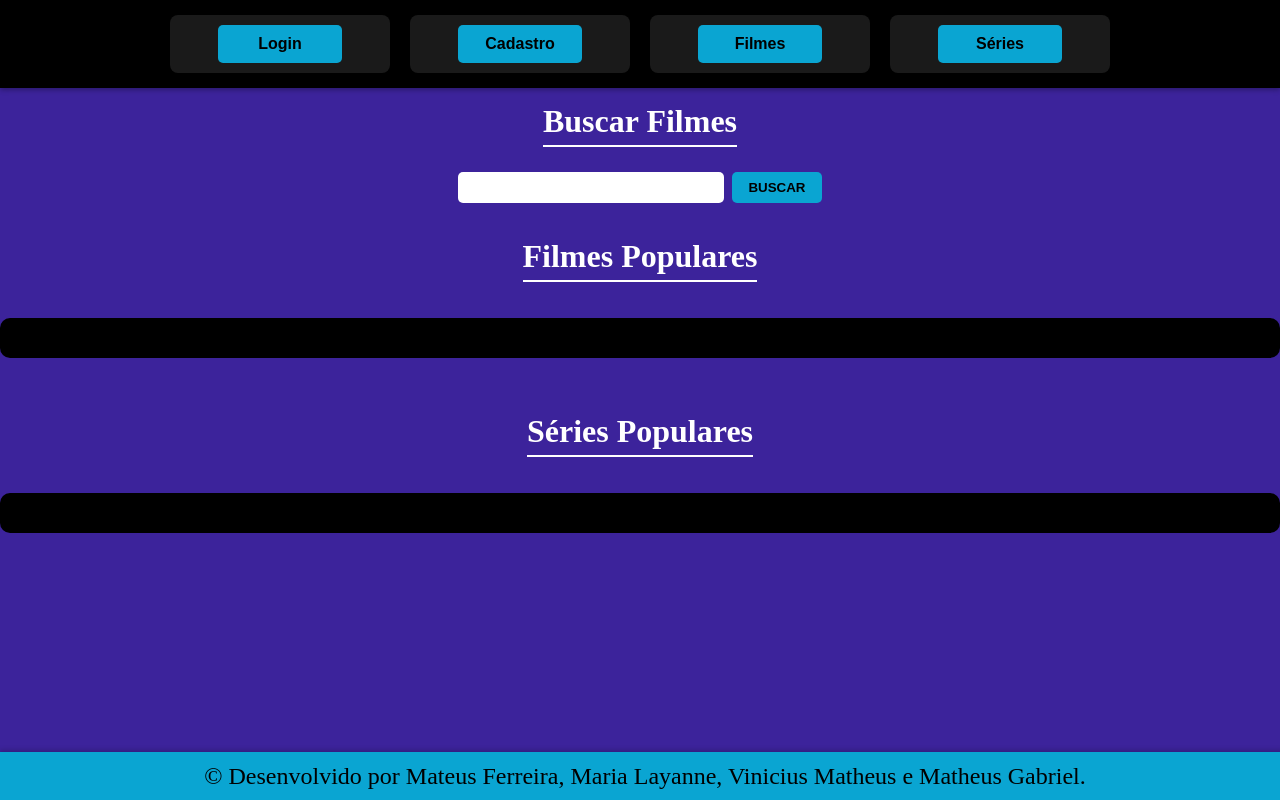
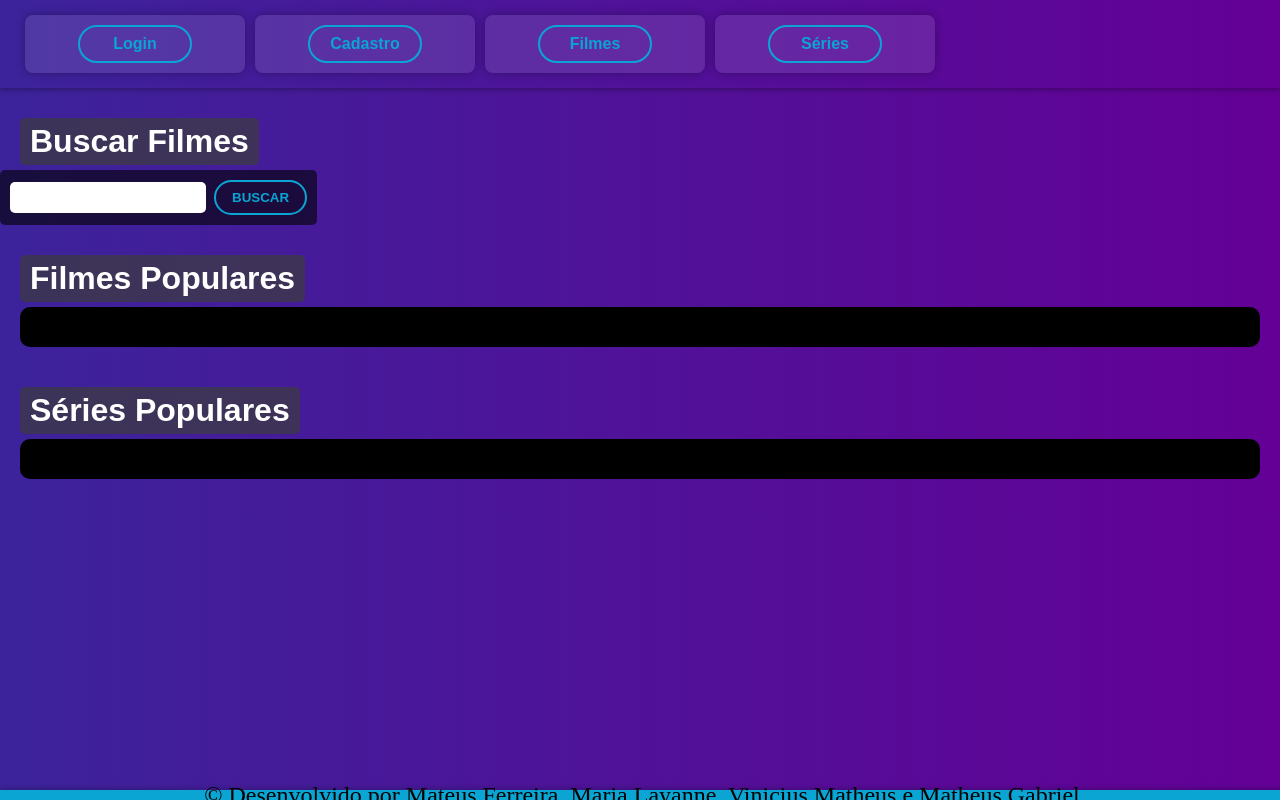
Before and after one commit to mateusferreiraof/unima_engenharia_de_software, a Flask app: template PROJETO/templates/homepage.html in a window 1280 px wide. Run offline with Flask 3, Linux system fonts and the light colour scheme; the template is opened without the code that fills it, so the values that code supplies are empty.

Commit message:
Update homepage.css

```diff
--- a/PROJETO/static/homepage.css
+++ b/PROJETO/static/homepage.css
@@ -1,4 +1,5 @@
 body {
+  background-image: linear-gradient(to right, rgb(60, 35, 155), rgb(100, 0, 150));
   background-color: rgb(60, 35, 155);
   color: white;
   font-family: Arial, sans-serif;
@@ -7,16 +8,29 @@ body {
 }
 
 header {
-  background-color: black;
-  padding: 10px 0;
+  background-image: linear-gradient(to right, rgb(60, 35, 155), rgb(100, 0, 150));
+  background-color: rgb(60, 35, 155);
+  padding: 10px 20px;
   box-shadow: 0 2px 5px rgba(0, 0, 0, 0.3);
+  display: flex;
+  justify-content: space-between;
+  align-items: center;
+}
+
+.site-title {
+  margin: 0;
+  color: white;
+  font-family: Arial, Helvetica, sans-serif;
+  font-size: 2em;
+  text-align: left;
+  flex-shrink: 0;
 }
 
 nav ul {
   list-style-type: none;
   display: flex;
-  justify-content: center;
-  gap: 20px;
+  justify-content: flex-end;
+  gap: 10px;
   padding: 5px;
   margin: 0;
 }
@@ -24,49 +38,92 @@ nav ul {
 nav a {
   font-family: Arial, Helvetica, sans-serif;
   text-decoration: none;
-  color: black;
+  color: rgb(10, 165, 210);
   font-weight: bold;
-  padding: 10px 12px;
-  border-radius: 5px;
-  background-color: rgb(10, 165, 210);
-  transition: background-color 0.3s;
+  padding: 8px 15px;
+  border: 2px solid rgb(10, 165, 210);
+  border-radius: 20px;
+  background-color: transparent;
+  transition: background-color 0.3s, color 0.3s, border-color 0.3s;
   display: inline-block;
-  min-width: 100px;
+  min-width: 80px;
   text-align: center;
 }
 
 nav a:hover {
-  background-color: rgb(8, 140, 180);
+  background-color: rgb(10, 165, 210);
+  color: black;
+  border-color: rgb(10, 165, 210);
+}
+
+.search-section {
+  background-image: url('../static/imagens/imagem-pipoca.jpeg');
+  background-size: 110%;
+  background-position: center;
+  background-repeat: no-repeat;
+  padding: 60px 20px;
+  text-align: left;
+  display: flex;
+  flex-direction: column;
+  align-items: flex-start;
+  box-shadow: 0 2px 5px rgba(0, 0, 0, 0.3);
+  margin-bottom: 20px;
+}
+
+.search-section h1,
+.search-section .search-description {
+    margin: 0;
+    margin-bottom: 10px;
+    border-bottom: none;
+    padding: 5px 10px;
+    color: white;
+    font-family: Arial, Helvetica, sans-serif;
+    display: block;
+    width: fit-content;
+    background-color: rgba(60, 60, 60, 0.7);
+    border-radius: 5px;
+    text-align: left;
+}
+
+.search-section h1 {
+    margin-top: 0;
 }
 
 form {
-  margin: 5px auto 20px auto;
+  margin: 0;
   display: flex;
-  justify-content: center;
+  justify-content: flex-start;
   align-items: center;
   gap: 8px;
+  background-color: rgba(0, 0, 0, 0.6);
+  padding: 10px;
+  border-radius: 5px;
+  width: fit-content;
 }
 
 input[type="text"] {
   padding: 8px;
-  width: 250px;
+  width: 180px;
   border: none;
   border-radius: 5px;
 }
 
 button {
   padding: 8px 16px;
-  border: none;
-  background-color: rgb(10, 165, 210);
-  color: black;
+  border: 2px solid rgb(10, 165, 210);
+  background-color: transparent;
+  color: rgb(10, 165, 210);
   font-weight: bold;
-  border-radius: 5px;
+  border-radius: 20px;
   cursor: pointer;
   font-family: Arial, Helvetica, sans-serif;
+  transition: background-color 0.3s, color 0.3s, border-color 0.3s;
 }
 
 button:hover {
-  background-color: rgb(8, 140, 180);
+  background-color: rgb(10, 165, 210);
+  color: black;
+  border-color: rgb(10, 165, 210);
 }
 
 ul {
@@ -74,7 +131,6 @@ ul {
   padding: 0;
   display: flex;
   flex-wrap: wrap;
-  justify-content: center;
   gap: 20px;
   margin-bottom: 40px;
 }
@@ -96,18 +152,29 @@ li img {
 }
 
 main h1 {
-  margin-top: 15px;
-  margin-bottom: 20px;
-  border-bottom: 2px solid white;
-  display: inline-block;
-  padding-bottom: 5px;
-  font-family: 'Times New Roman', Times, serif;
+  margin-top: 30px;
+  margin-bottom: 5px;
+  border-bottom: none;
+  display: block;
+  text-align: left;
+  padding: 5px 10px;
+  font-family: Arial, Helvetica, sans-serif;
+  margin-left: 20px;
+  width: fit-content;
+  background-color: rgba(60, 60, 60, 0.7);
+  border-radius: 5px;
 }
 
 main ul {
   background-color: black;
   padding: 20px;
   border-radius: 10px;
+  margin-top: 5px;
+  margin-bottom: 40px;
+  margin-left: 20px;
+  margin-right: 20px;
+  max-width: calc(100% - 40px);
+  justify-content: flex-start;
 }
 
 footer {
@@ -122,5 +189,10 @@ footer {
   font-family: 'Times New Roman', Times, serif;
   padding: 0px 5px;
   box-shadow: 0 -2px 5px rgba(0, 0, 0, 0.2);
-  line-height: 0
+  line-height: 0;
 }
+
+#paragrafo-footer {
+  margin: 0;
+  padding: 5px 0;
+}
```
